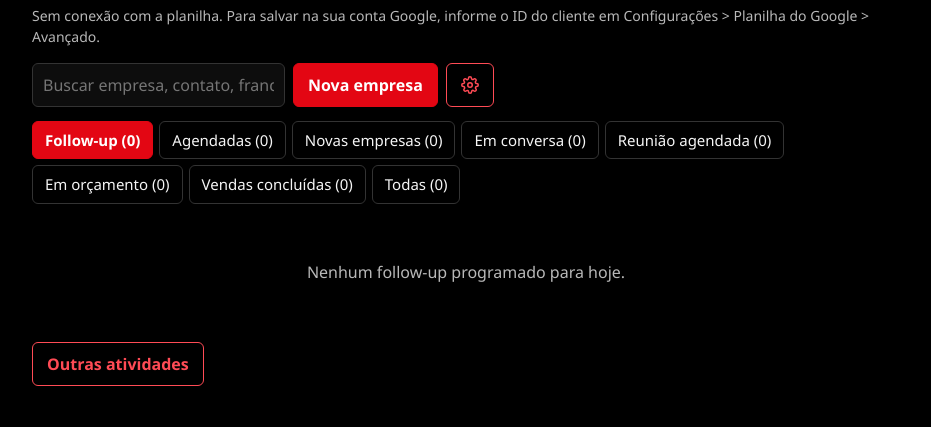
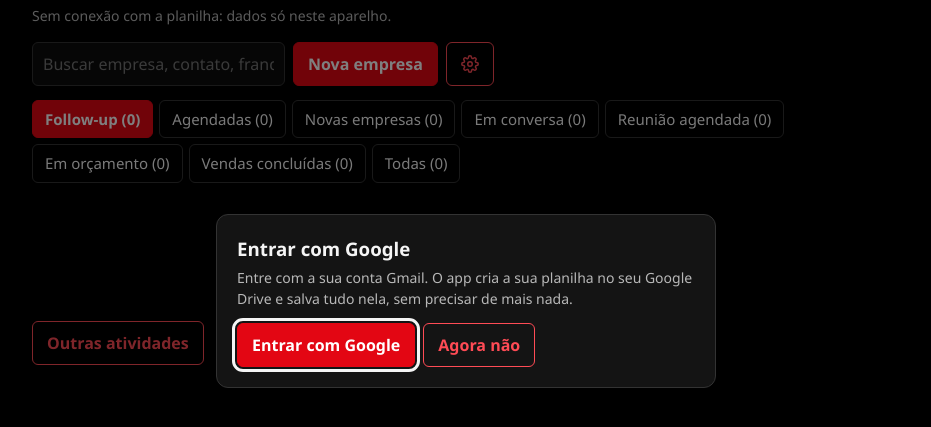
Before and after one commit to Ton-Incompany/IN-Company, a plain HTML site: page index.html in a window 1280 px wide. Shown: the part 99-526 px from the top of the page, without its empty margins (174-1105 px from the left). Drawn offline with Linux system fonts and the light colour scheme.

Commit message:
Set GOOGLE_CLIENT_ID for Google API integration

```diff
--- a/index.html
+++ b/index.html
@@ -397,7 +397,7 @@ function gs(fn){var a=Array.prototype.slice.call(arguments,1);
   return Promise.reject(new Error("sem conexão configurada"));}
 
 /* ---------- Entrar com Google (planilha criada na conta de quem entra) ---------- */
-var GOOGLE_CLIENT_ID="";
+var GOOGLE_CLIENT_ID="188100219196-s75qcug90uv83eu1g8fhops048frisio.apps.googleusercontent.com";
 var GCID=GOOGLE_CLIENT_ID||"";try{GCID=GCID||localStorage.getItem("pb2b_gcid")||"";}catch(e){}
 var GST=null;try{GST=JSON.parse(localStorage.getItem("pb2b_g")||"null");}catch(e){}
 var GSCOPE="https://www.googleapis.com/auth/drive.file https://www.googleapis.com/auth/userinfo.email";
```
